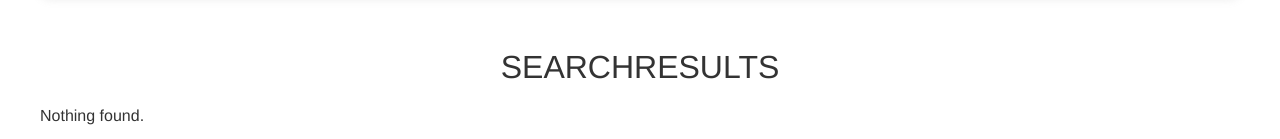
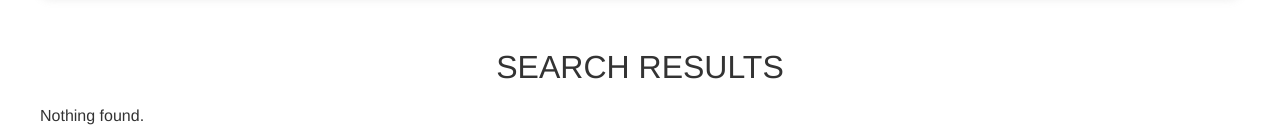
Before and after one commit to vaxoti/lovata-test-task, a Vue app: page /movies in a window 1280 px wide. Shown: the part 226-365 px from the top of the page. Built offline with nearby package versions, Linux system fonts and the light colour scheme.

Commit message:
UI updates

```diff
--- a/src/components/SearchResults.vue
+++ b/src/components/SearchResults.vue
@@ -1,6 +1,6 @@
 <template>
   <div class="SearchResults">
-    <h1>SearchResults</h1>
+    <h1>Search Results</h1>
     <div v-if="data.length === 0">Nothing found.</div>
 
     <div class="SearchResults-container">
@@ -65,7 +65,8 @@ export default {
   width: 100%;
 }
 .SearchResults-item-description {
-  background: rgba(255, 255, 255, 0.7);
+  background: rgba(88, 99, 199, 0.7);
+  color: #fff;
   width: 100%;
   height: 100%;
   display: flex;
--- a/src/views/Movies.vue
+++ b/src/views/Movies.vue
@@ -3,7 +3,6 @@
     <h1>Search</h1>
     <input
       @keypress="e => getData(e)"
-      e
       v-model="searchText"
       class="Movies-search"
       type="text"
@@ -32,7 +31,7 @@ export default {
   name: "Movies",
   data: function() {
     return {
-      searchText: "",
+      searchText: "" || this.$store.state.currentSearch.searchText,
       isLoading: false
     };
   },
```
